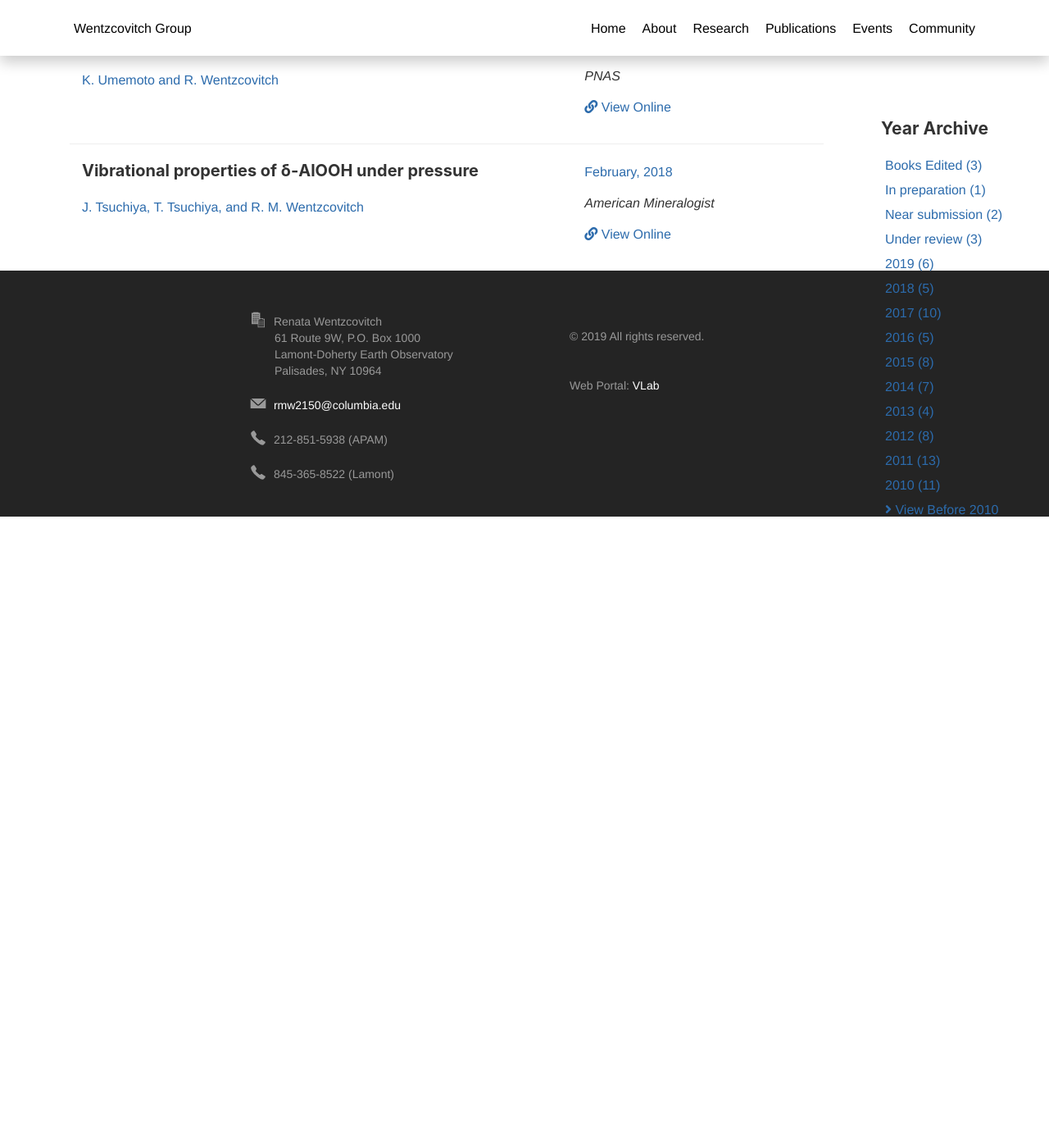
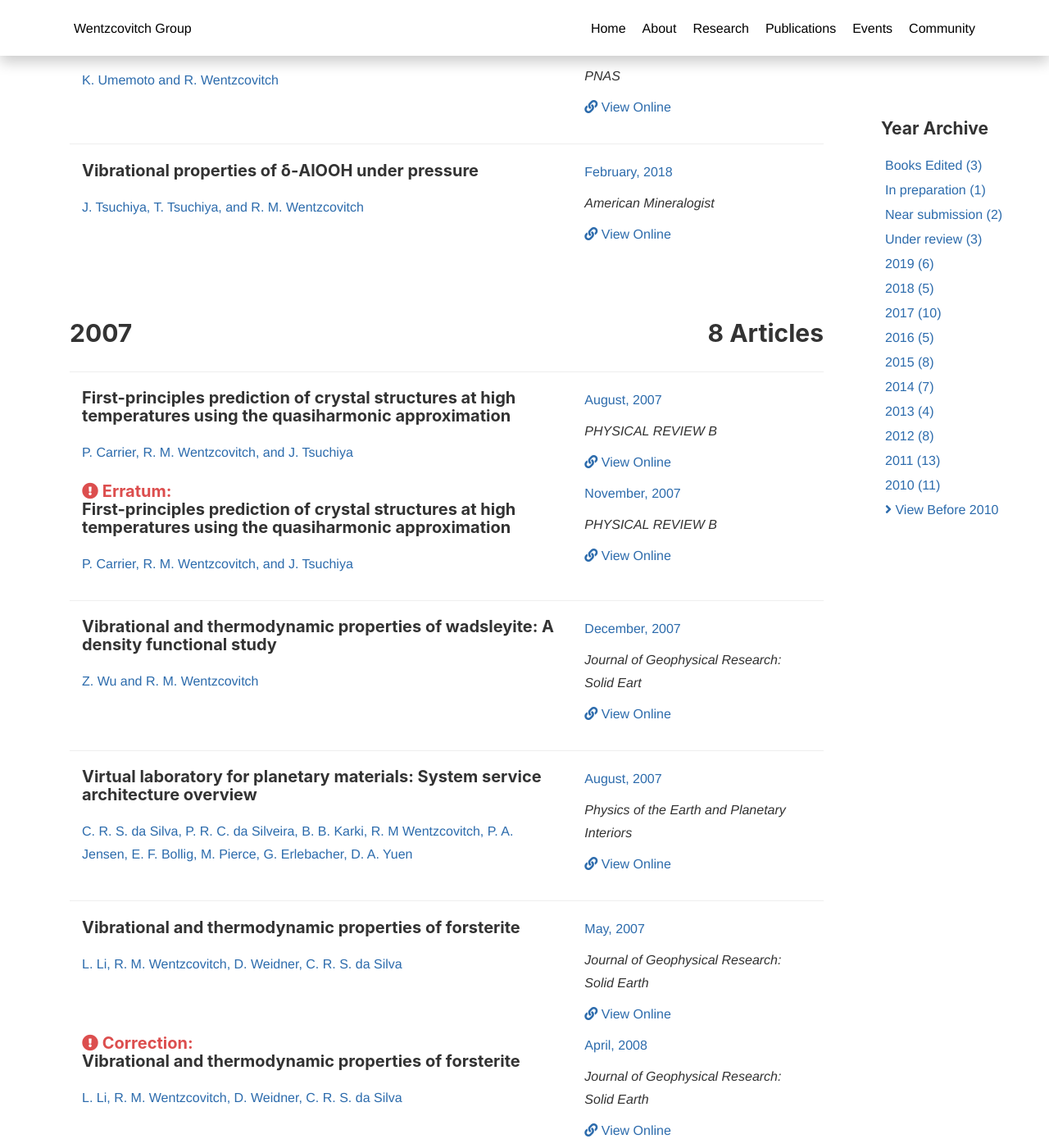
Before and after one commit to mineralcloud/mineralcloud.github.io, a Jekyll site: the page built from publications/index.html, in a window 1280 px wide and 1400 px high, scrolled down 18642 px. Shown: the whole window at 82% size. Built offline with Jekyll 4.4.1, drawn with Linux system fonts in a browser that asks for light colours; formulas are drawn with MathJax 3; before the commit the page ends 19272 px from its top, so only the background shows below that; some of the changed text lies outside the part shown.

Commit message:
publication -> 2007 updated

```diff
--- a/_data/publications.yaml
+++ b/_data/publications.yaml
@@ -832,13 +832,14 @@
   - title: "Pressure‐volume‐temperature relations in MgO: An ultrahigh pressure‐temperature scale for planetary sciences applications"
     yyyy-mm-dd: 20 June 2008
     author: Z. Wu, R. M. Wentzcovitch, K. Umemoto, B. Li, and K. Hirose
-    journal: Chemistry and Physics of Minerals and Rocks/Volcanology
+    journal: "Journal of Geophysical Research: Solid Eart"
     pdf_url:
     doi: https://doi.org/10.1029/2007JB005275
     online_url: https://agupubs.onlinelibrary.wiley.com/doi/full/10.1029/2007JB005275
-    correction:
+    more:
+      type: Correction
       yyyy-mm-dd: 06 May 2010
-      journal: Chemistry and Physics of Minerals and Rocks/Volcanology
+      journal: "Journal of Geophysical Research: Solid Eart"
       doi: https://doi.org/10.1029/2009JB000828
       online_url: https://agupubs.onlinelibrary.wiley.com/doi/10.1029/2009JB000828
 
@@ -857,3 +858,98 @@
     pdf_url:
     doi: https://doi.org/10.2138/am.2008.2627
     online_url: https://pubs.geoscienceworld.org/msa/ammin/article-abstract/93/2-3/477/134631/vibrational-properties-of-alooh-under-pressure?redirectedFrom=fulltext
+
+- year: 2007
+  publications_this_year:
+
+  - title: First-principles prediction of crystal structures at high temperatures using the quasiharmonic approximation
+    yyyy-mm-dd: 23 August 2007
+    author: P. Carrier, R. M. Wentzcovitch, and J. Tsuchiya
+    journal: PHYSICAL REVIEW B
+    pdf_url:
+    doi: https://doi.org/10.1103/PhysRevB.76.064116
+    online_url: https://journals.aps.org/prb/abstract/10.1103/PhysRevB.76.064116
+    more:
+      type: Erratum
+      yyyy-mm-dd: 5 November 2007
+      journal: PHYSICAL REVIEW B
+      doi: https://doi.org/10.1103/PhysRevB.76.189901
+      online_url: https://journals.aps.org/prb/abstract/10.1103/PhysRevB.76.189901
+
+  - title: "Vibrational and thermodynamic properties of wadsleyite: A density functional study"
+    yyyy-mm-dd: 08 December 2007
+    author: Z. Wu and R. M. Wentzcovitch
+    journal: "Journal of Geophysical Research: Solid Eart"
+    pdf_url:
+    doi: https://doi.org/10.1029/2007JB005036
+    online_url: https://agupubs.onlinelibrary.wiley.com/doi/full/10.1029/2007JB005036
+
+  - title: "Virtual laboratory for planetary materials: System service architecture overview"
+    yyyy-mm-dd: 15 August 2007
+    author: C. R. S. da Silva, P. R. C. da Silveira, B. B. Karki, R. M Wentzcovitch, P. A. Jensen, E. F. Bollig, M. Pierce, G. Erlebacher, D. A. Yuen
+    journal: Physics of the Earth and Planetary Interiors
+    pdf_url:
+    doi: https://doi.org/10.1016/j.pepi.2007.04.018
+    online_url: https://www.sciencedirect.com/science/article/pii/S0031920107000970?via%3Dihub
+
+  - title: Vibrational and thermodynamic properties of forsterite
+    yyyy-mm-dd:  09 May 2007
+    author: L. Li, R. M. Wentzcovitch, D. Weidner, C. R. S. da Silva
+    journal: "Journal of Geophysical Research: Solid Earth"
+    pdf_url:
+    doi: https://doi.org/10.1029/2006JB004546
+    online_url: https://agupubs.onlinelibrary.wiley.com/doi/full/10.1029/2006JB004546
+    more:
+      type: Correction
+      yyyy-mm-dd: 17 April 2008
+      journal: "Journal of Geophysical Research: Solid Earth"
+      doi: https://doi.org/10.1029/2007JB005532
+      online_url: https://agupubs.onlinelibrary.wiley.com/doi/10.1029/2007JB005532
+
+  - title: First principles investigation of the postspinel transition in Mg<sub>2</sub>SiO<sub>4</sub>
+    yyyy-mm-dd: 24 May 2007
+    author: Y. Yu, R.M. Wentzcovitch, T. Tsuchiya, K. Umemoto
+    journal: Geophysical Research Letter
+    pdf_url:
+    doi: https://doi.org/10.1029/2007GL029462
+    online_url: https://agupubs.onlinelibrary.wiley.com/doi/full/10.1029/2007GL029462
+
+  - title: Electronic spin transition of iron in Earth’s lower mantle
+    yyyy-mm-dd: 26 June 2007
+    author: J. F. Lin, S. Jacobsen, R. M. Wentzcovitch
+    journal: Eos, Transactions American Geophysical Union
+    pdf_url:
+    doi: https://doi.org/10.1029/2007EO020001
+    online_url: https://agupubs.onlinelibrary.wiley.com/doi/abs/10.1029/2007EO020001
+
+  - title: Composition controlled spin polarization in Co<sub>1-x</sub>Fe<sub>x</sub>S<sub>2</sub> alloys
+    yyyy-mm-dd: 3 July 2007
+    author: C. Leighton, A. Cady, J.W. Freeland, M. Manno, L. Wang, K. Umemoto, R.M. Wentzcovitch, T.Y. Chen, C.L. Chien, P.L. Kuhns, M.J.R. Hoch, A.P. Reyes, W.G. Moulton, E.D. Dahlberg, J. Checkelsky, and J. Eckert
+    journal: "Journal of Physics: Condensed Matter"
+    pdf_url:
+    doi: https://doi.org/10.1088/0953-8984/19/31/315219
+    online_url: http://stacks.iop.org/0953-8984/19/i=31/a=315219?key=crossref.25ebcedcecf2b8642b8bda91700bd63f
+
+  - title: Thermodynamic Properties and Stability Field of MgSiO<sub>3</sub> Post‐Perovskite
+    yyyy-mm-dd: 01 January 2007
+    author: R. Wentzcovitch, T. Tsuchiya, J. Tsuchiya, K. Umemoto
+    journal: "Post‐Perovskite: The Last Mantle Phase Transition, Volume 174"
+    pdf_url:
+    doi: https://doi.org/10.1029/174GM08
+    online_url: https://agupubs.onlinelibrary.wiley.com/doi/10.1029/174GM08
+
+  # - title:
+  #   yyyy-mm-dd:
+  #   author:
+  #   journal:
+  #   pdf_url:
+  #   doi:
+  #   online_url:
+
+  # - title:
+  #   yyyy-mm-dd:
+  #   author:
+  #   journal:
+  #   pdf_url:
+  #   doi:
+  #   online_url:
--- a/publications/index.html
+++ b/publications/index.html
@@ -81,17 +81,17 @@ header-img: static/img/header1.jpg
                         </li>
                     </div>
 
-                    {% if publication.correction %}
+                    {% if publication.more %}
                     <br>
                         <div class="col-lg-8 col-md-8  col-sm-12 col-xs-12">
                             <li>
                                 <div class="publication-title">
-                                    <h5><span><span class="red"><i class="fas fa-exclamation-circle"></i> Correction:</span> {{publication.title|markdownify}}</span></h5>
+                                    <h5><span><span class="red"><i class="fas fa-exclamation-circle"></i> {{publication.more.type}}:</span> {{publication.title|markdownify}}</span></h5>
                                 </div>
                             </li>
-                            {% if publication.correction.publish %}
+                            {% if publication.more.publish %}
                             <li>
-                                <span class="publication-journal">{{publication.correction.publish}}</span>
+                                <span class="publication-journal">{{publication.more.publish}}</span>
                             </li>
                             {% endif %}
                             <li><span class="publication-author">{{publication.author}}</span></li>
@@ -99,16 +99,16 @@ header-img: static/img/header1.jpg
                         </div>
                         <div class="col-lg-4 col-md-4  col-sm-12 col-xs-12">
                             <li>
-                                <span class="publication-journal-year">{{publication.correction.yyyy-mm-dd|date:"%B, %Y"}}</span>
+                                <span class="publication-journal-year">{{publication.more.yyyy-mm-dd|date:"%B, %Y"}}</span>
                             </li>
-                            {% if publication.correction.journal %}
+                            {% if publication.more.journal %}
                             <li>
-                                <span class="publication-journal">{{publication.correction.journal}}</span>
+                                <span class="publication-journal">{{publication.more.journal}}</span>
                             </li>
                             {% endif %}
 
                             <li>
-                                {% if publication.correction.online_url %}<span class="publication-url"><a href="{{publication.online_url}}"
+                                {% if publication.more.online_url %}<span class="publication-url"><a href="{{publication.online_url}}"
                                         target="_blank">
                                         <i class="fas fa-link"></i>
                                         View Online</a></span>
```
